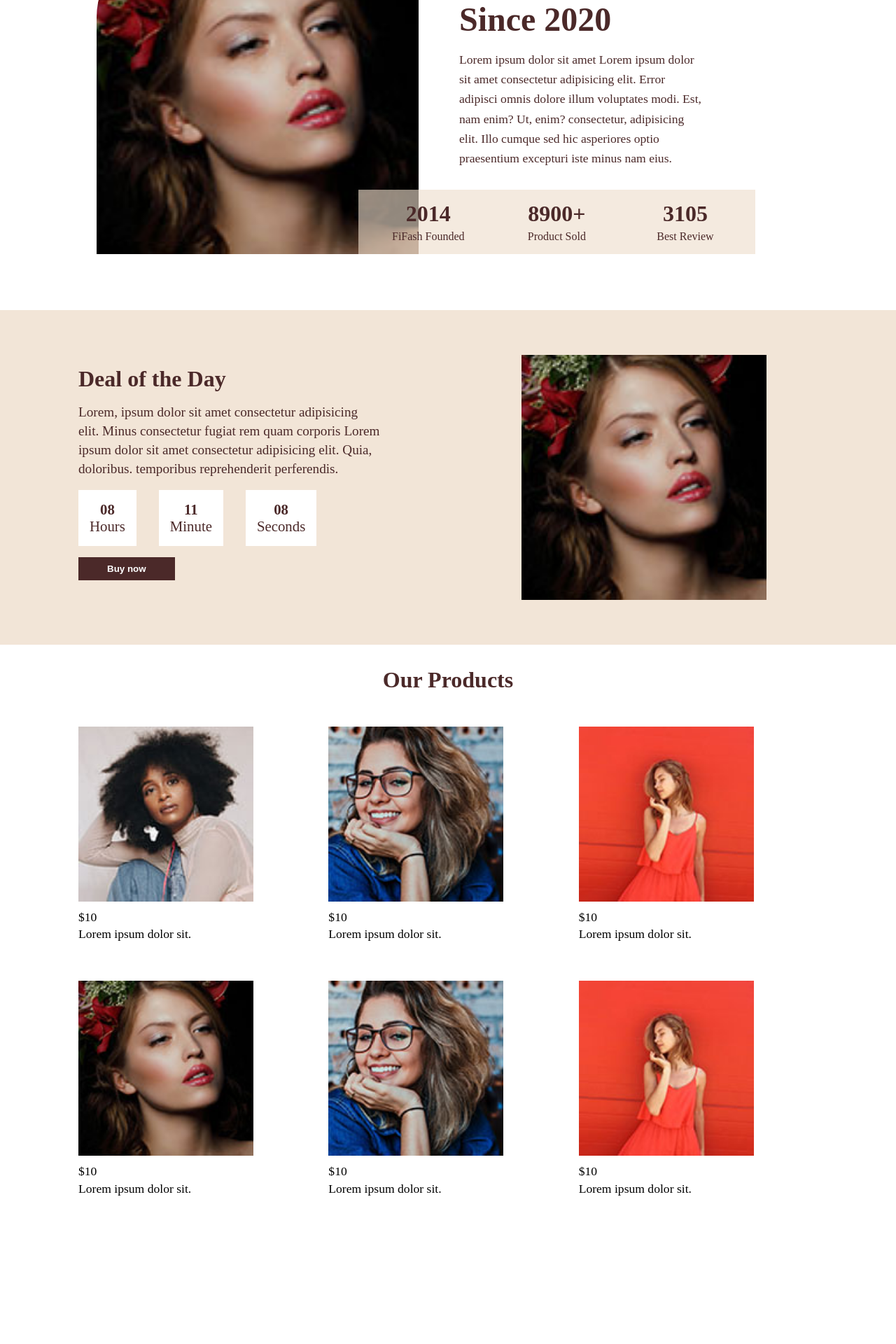
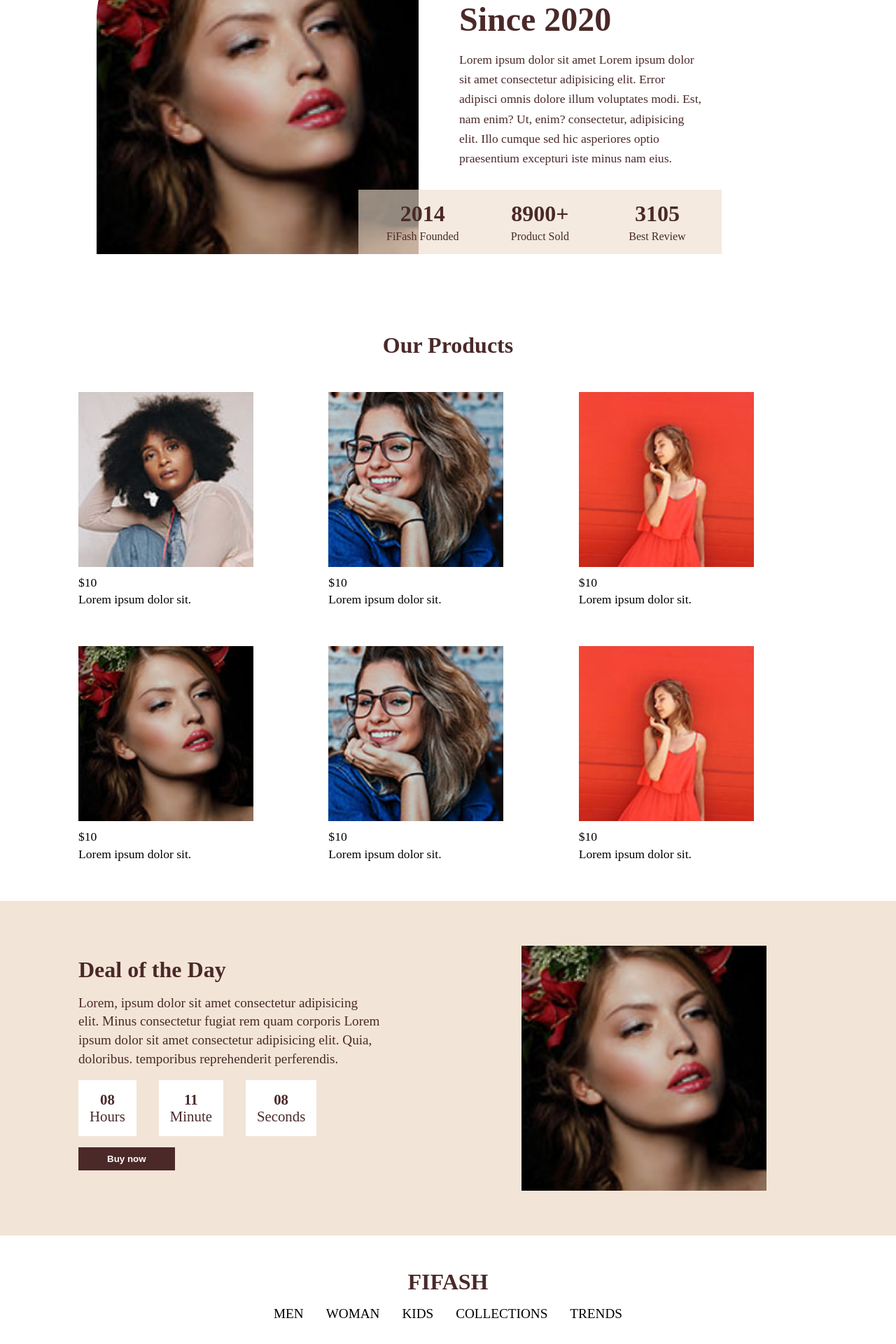
Before and after one commit to Walexz01/FiFash, a React (Vite) app: page / in a window 1280 px wide. Shown: the part 1399-3319 px from the top of the page at 70% size. Before the commit the page ends 3164 px from the top, so only its background shows below. Built offline with nearby package versions, Linux system fonts and the light colour scheme.

Commit message:
complete footer

```diff
--- a/src/App.tsx
+++ b/src/App.tsx
@@ -1,5 +1,6 @@
 import BestFashion from "./components/BestFashion";
 import DealOfTheDay from "./components/DealOfTheDay";
+import Footer from "./components/Footer";
 import Hero from "./components/Hero";
 import NavBar from "./components/NavBar";
 import NewCollection from "./components/NewCollection";
@@ -11,8 +12,9 @@ function App() {
       <Hero />
       <NewCollection />
       <BestFashion />
+      <OurProducts />
       <DealOfTheDay />
-      <OurProducts />
+      <Footer />
     </div>
   );
 }
--- /dev/null
+++ b/src/components/Footer.tsx
@@ -0,0 +1,16 @@
+const Footer = () => {
+  return (
+    <div className="footer">
+      <div className="logo">FIFASH</div>
+      <div className="list">
+        <li>MEN</li>
+        <li>WOMAN</li>
+        <li>KIDS</li>
+        <li>COLLECTIONS</li>
+        <li>TRENDS</li>
+      </div>
+    </div>
+  );
+};
+
+export default Footer;
--- a/src/index.css
+++ b/src/index.css
@@ -198,10 +198,10 @@
     .stats{
         display: grid;
         grid-template-columns: repeat(3,1fr);
-        gap: 5rem;
+        gap: 4rem;
         background-color: #eeddcc9d;
         text-align: center;
-        padding: 1rem 3rem;
+        padding: 1rem 2.5rem;
         place-items: center;
         position: absolute;
         bottom: 0;
@@ -293,6 +293,23 @@
     }
     .price{
         padding-bottom:.2rem ;
+    }
+
+    .footer{
+        padding: 2rem 7rem;
+        text-align: center;
+    }
+    .footer .logo{
+        font-size: 2rem;
+        padding: 1rem 0;
+    }
+    .footer .list{
+        display: flex;
+        flex-wrap: nowrap;
+        justify-content: center;
+        list-style: none;
+        gap: 2rem;
+        font-size: 1.2rem
     }
 @media screen and (max-width:1024px ) {
 
@@ -416,7 +433,9 @@
     place-items: center;
     gap: 4rem;
 }
-
+.deal_of_the_day{
+    padding: 2rem 3rem
+}
 }
 @media screen and (max-width:768px ) {
     .hero{
@@ -479,9 +498,11 @@
         }
 
         .deal_of_the_day{
-            grid-template-columns: 1fr 1fr;
+            grid-template-columns: 1fr ;
             padding: 4rem 2rem;
             gap: 2rem;
+            text-align: center;
+
         }
         .deal__left h2{
             font-size: 1.7rem;
@@ -493,6 +514,7 @@
         }
         .times{
             gap: 1rem;
+            justify-content: center;
         }
         .time{
             font-size: 1.1rem;
@@ -502,6 +524,22 @@
             width: 300px;
 
         }
+
+        .products{
+            padding: 2rem 1rem;
+        }
+        .product__card img{
+            width: 200px;
+        }
+        .cards{
+            grid-template-columns: repeat(2,1fr);
+            gap: 1rem;
+        }
+        .card__details{
+            font-size: 1rem;
+        }
+
+
 }
 
 @media screen and (max-width:425px ) {
@@ -599,4 +637,12 @@
         gap: 2rem;
     }
 
+    .footer{
+        padding: 2rem 2rem;
+    }
+    .footer .list{
+        flex-direction: column;
+        gap: 1rem;
+        font-size: 1rem
+    }
 }
```
